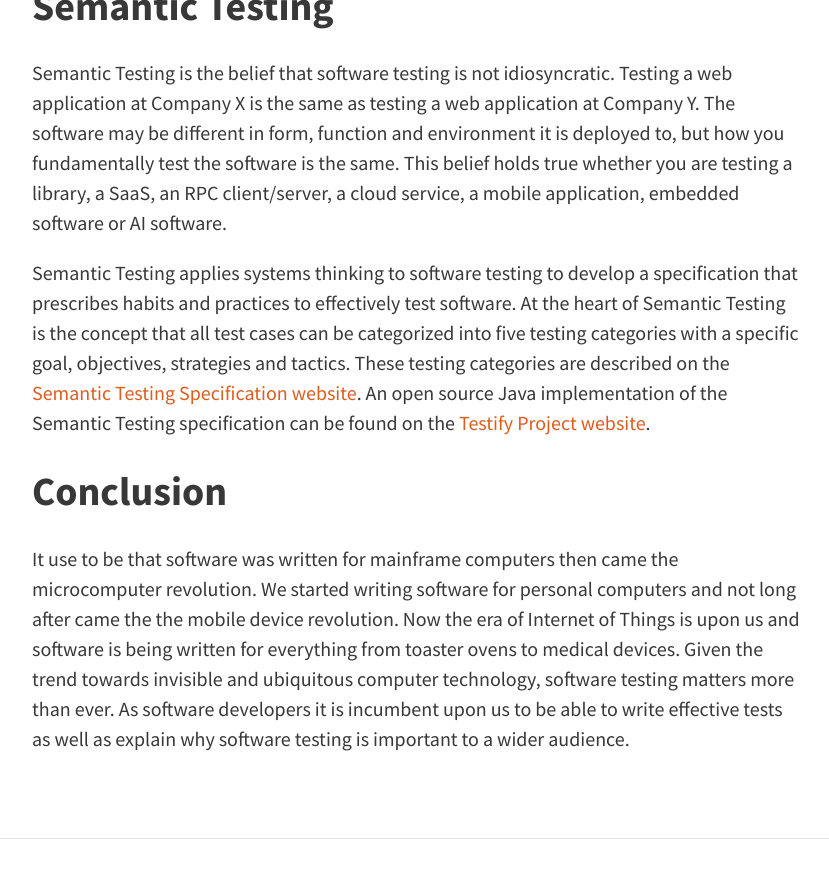
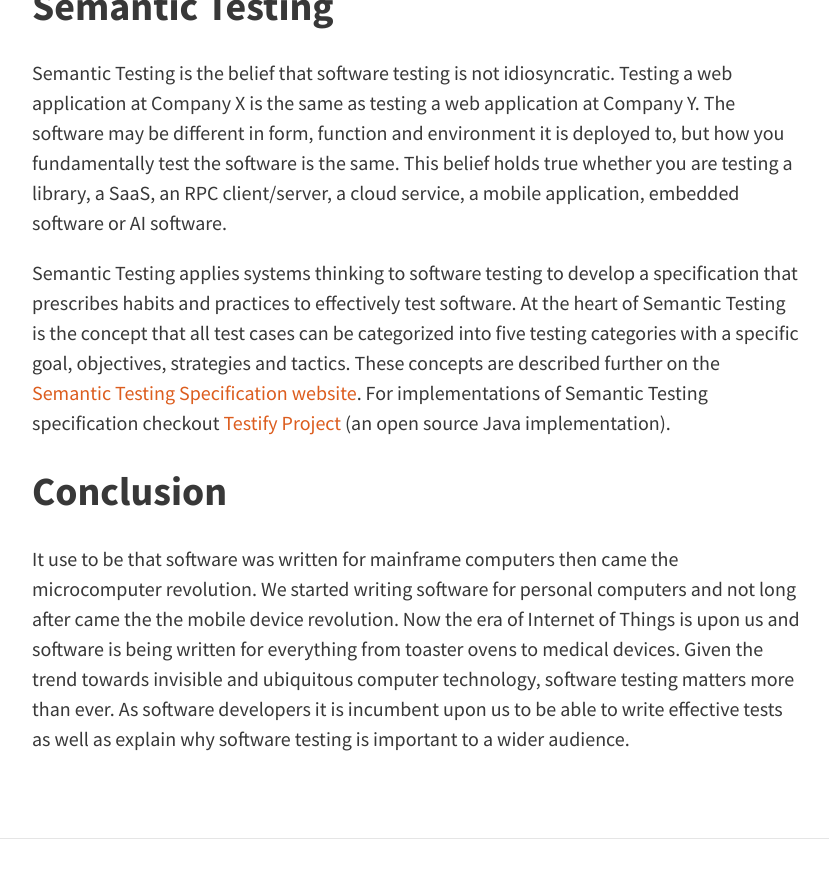
Before and after one commit to testify-project/blog, a Jekyll site: the page built from _posts/2017-07-16-why-software-testing-matters.md, in a window 1280 px wide and 900 px high, scrolled down 2884 px. Shown: the top 878 px of the window, without its empty margins (224-1053 px from the left). Built offline with Jekyll 4.4.1, drawn with Linux system fonts in a browser that asks for light colours; nearby versions of some CDN libraries; comment, search, counter and statistics services are not loaded.

Commit message:
minor cleanup

```diff
--- a/_posts/2017-07-16-why-software-testing-matters.md
+++ b/_posts/2017-07-16-why-software-testing-matters.md
@@ -29,7 +29,7 @@ Language affects the way we think and the decisions we make. Do we really need 2
 ## Semantic Testing
 Semantic Testing is the belief that software testing is not idiosyncratic. Testing a web application at Company X is the same as testing a web application at Company Y. The software may be different in form, function and environment it is deployed to, but how you fundamentally test the software is the same. This belief holds true whether you are testing a library, a SaaS, an RPC client/server, a cloud service, a mobile application, embedded software or AI software.
 
-Semantic Testing applies systems thinking to software testing to develop a specification that prescribes habits and practices to effectively test software. At the heart of Semantic Testing is the concept that all test cases can be categorized into five testing categories with a specific goal, objectives, strategies and tactics. These testing categories are described on the [Semantic Testing Specification website](http://semantictesting.org). An open source Java implementation of the Semantic Testing specification can be found on the [Testify Project website](http://testifyproject.org).
+Semantic Testing applies systems thinking to software testing to develop a specification that prescribes habits and practices to effectively test software. At the heart of Semantic Testing is the concept that all test cases can be categorized into five testing categories with a specific goal, objectives, strategies and tactics. These concepts are described further on the [Semantic Testing Specification website](http://semantictesting.org). For implementations of Semantic Testing specification checkout [Testify Project](http://testifyproject.org) (an open source Java implementation).
 
 ## Conclusion
 It use to be that software was written for mainframe computers then came the microcomputer revolution. We started writing software for personal computers and not long after came the the mobile device revolution. Now the era of Internet of Things is upon us and software is being written for everything from toaster ovens to medical devices. Given the trend towards invisible and ubiquitous computer technology, software testing matters more than ever. As software developers it is incumbent upon us to be able to write effective tests as well as explain why software testing is important to a wider audience.
```
